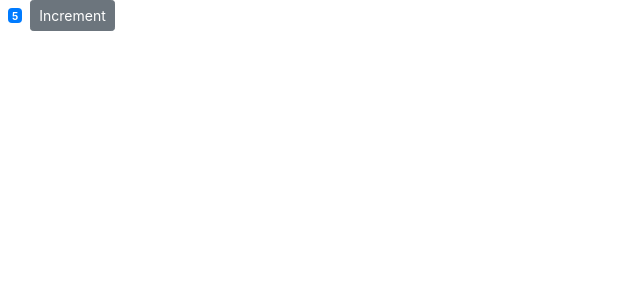
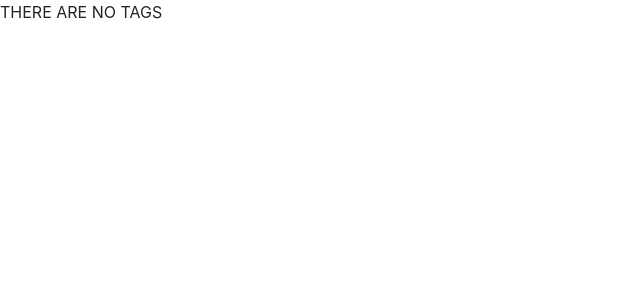
Before and after one commit to Sidm9/REACT-JS--DEMO, a React (Create React App) app: page / in a window 1280 px wide. Shown: the top 300 px of the page, without its empty margins (0-640 px from the left). Built offline with nearby package versions, Linux system fonts and the light colour scheme.

Commit message:
TAGS EMPTY MESSAGE

```diff
--- a/src/components/counter.jsx
+++ b/src/components/counter.jsx
@@ -4,36 +4,29 @@ import { returnStatement } from "@babel/types";
 
 class Counter extends React.Component {
   state = {
-    count: 5
+    count: 5,
+    tag: []
     //imageURL: "https:/picsum.photos/200"
   };
+
+  renderTags() {
+    if (this.state.tag.length === 0) return <p>THERE ARE NO TAGS</p>;
+    return (
+      <ul>
+        <li>
+          {this.state.tag.map(tag => (
+            <li key={tag}>{tag}</li>
+          ))}
+        </li>
+      </ul>
+    );
+  }
   render() {
     return (
       <React.Fragment>
-        <div>
-          <span
-            className={this.getBadgeClasses()}
-            style={{ fontSize: 10, fontWeight: "bold" }}
-          >
-            {this.formatCount()}
-          </span>
-          <button className="btn btn-secondary btn-sm"> Increment </button>
-        </div>
+        <div>{this.renderTags()}</div>
       </React.Fragment>
     );
   }
-
-  getBadgeClasses() {
-    let classes = "badge m-2 badge-"; //HERE M-2 IS FOR MARGIN AND BADGE IS SOME CSS ...SORT OF
-    classes += this.state.count === 0 ? "warning" : "primary";
-    return classes;
-    /* CONDITIONAL EXPRESSION TO CHECK IF THE
-    /*VALUE IS ZERO THEN WARNING  (THIS WILL CHANGE COLOUR TO YELLOW ELSE BLUE)   */
-  }
-
-  formatCount() {
-    const { count } = this.state; //DESTRUCTOR
-    return count === 0 ? "Zero" : count;
-  }
 }
 export default Counter;
```
